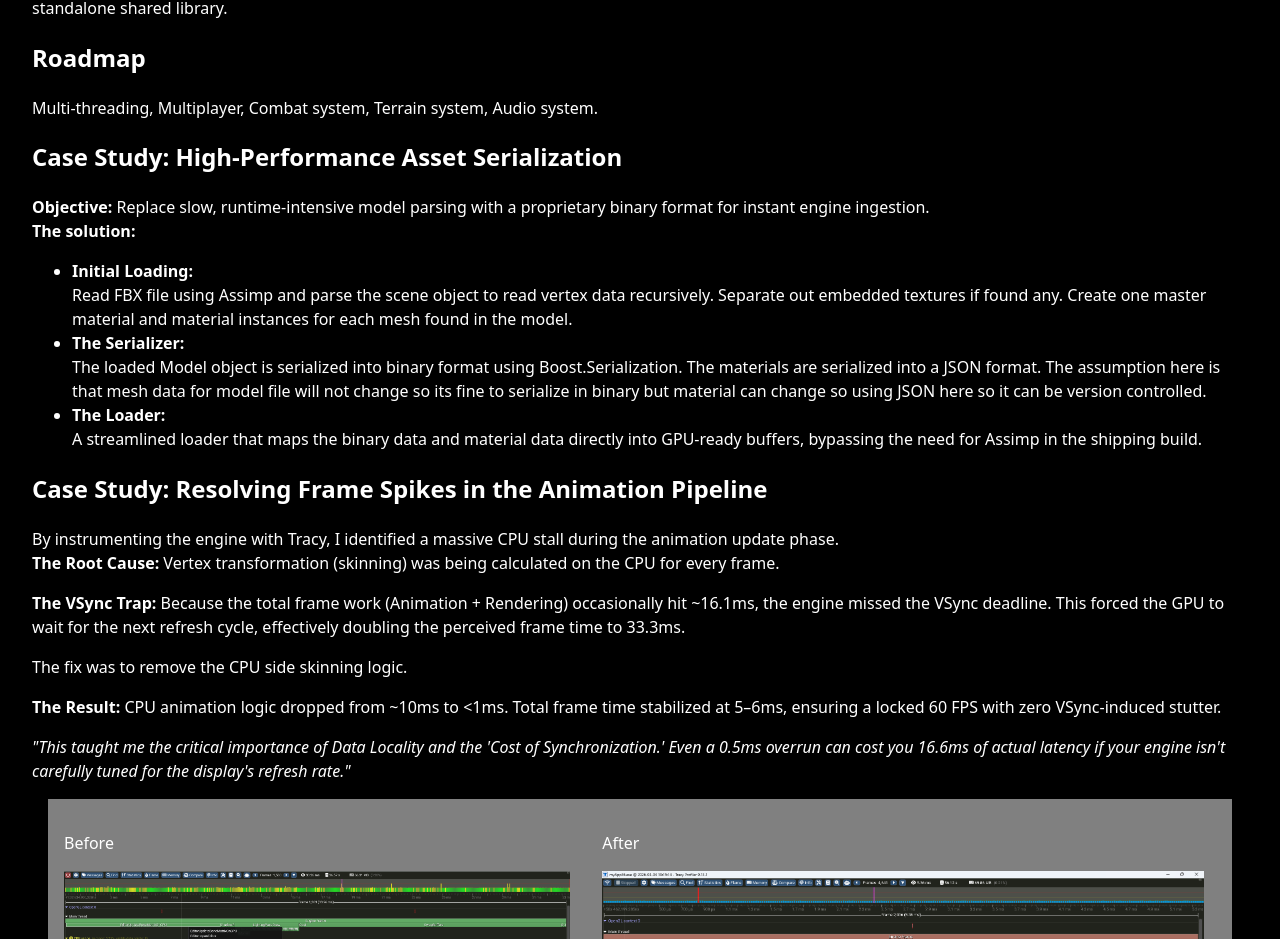
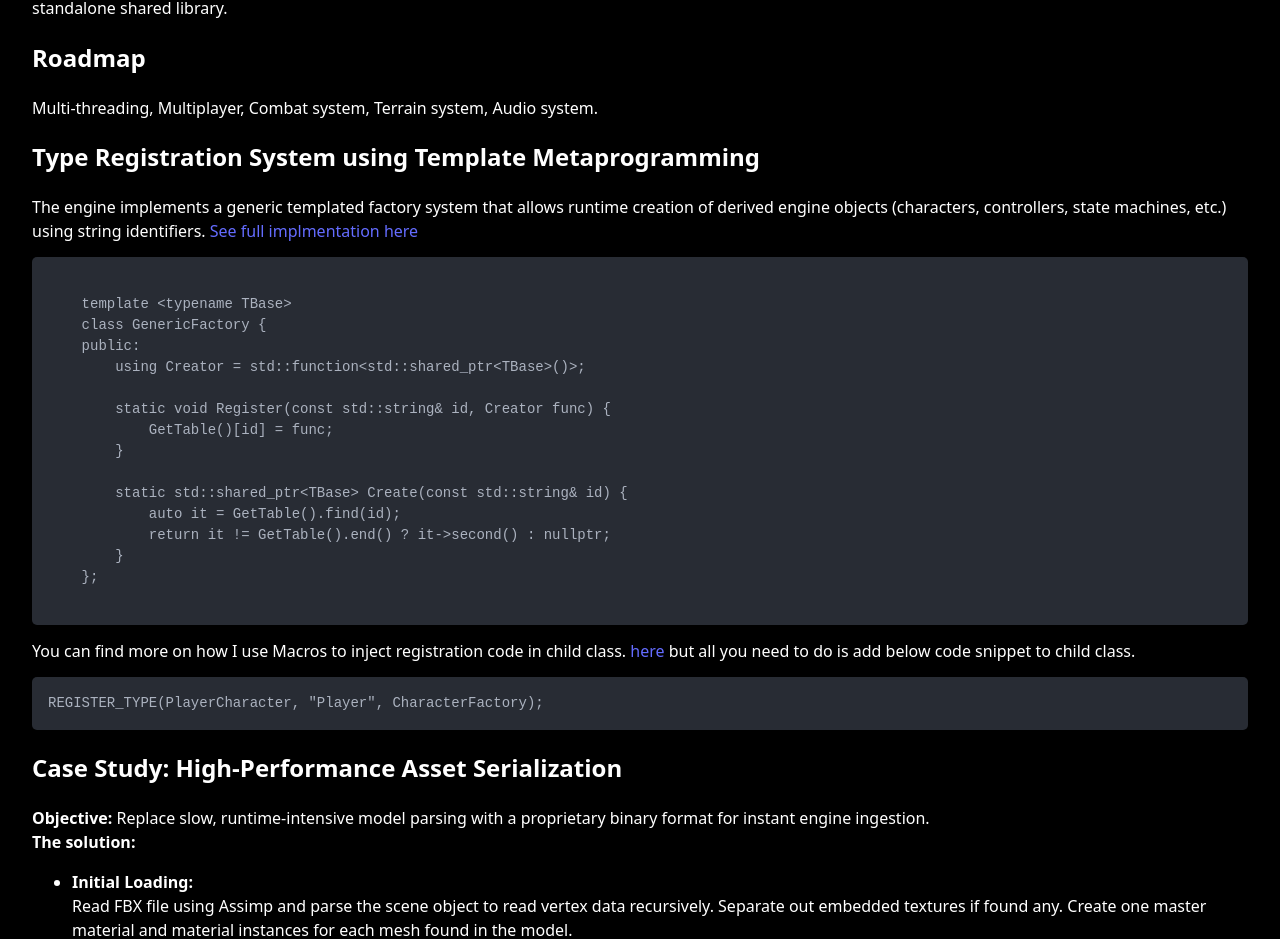
Before and after one commit to Subham0207/mygamedevportfolio, a React (Vite) app: page / in a window 1280 px wide. Shown: the part 1559-2498 px from the top of the page. Built offline with nearby package versions, Linux system fonts and the light colour scheme.

Commit message:
add metaprogramming example

```diff
--- /dev/null
+++ b/src/components/TechHighlight/MetaProgramming.tsx
@@ -0,0 +1,50 @@
+interface PropType{
+codeString: string,
+}
+
+export const CodeSnippet = ({codeString}: PropType) => {
+    return <pre style={{
+        backgroundColor: '#282c34',
+        color: '#abb2bf',
+        padding: '1rem',
+        borderRadius: '5px',
+        overflowX: 'auto',
+        fontSize: '14px',
+        lineHeight: '1.5'
+    }}>
+        <code>{codeString}</code>
+    </pre>
+}
+
+export const MetaProgramming = () => {
+    const classDefstring = `
+    template <typename TBase>
+    class GenericFactory {
+    public:
+        using Creator = std::function<std::shared_ptr<TBase>()>;
+
+        static void Register(const std::string& id, Creator func) {
+            GetTable()[id] = func;
+        }
+
+        static std::shared_ptr<TBase> Create(const std::string& id) {
+            auto it = GetTable().find(id);
+            return it != GetTable().end() ? it->second() : nullptr;
+        }
+    };
+    `
+    return (
+        <div>
+            <h2>Type Registration System using Template Metaprogramming</h2>
+            <div>
+                The engine implements a generic templated factory system that allows runtime creation of derived engine objects (characters, controllers, state machines, etc.) using string identifiers.
+                <a href="https://github.com/Subham0207/game-engine/blob/main/Glitter/Headers/GenericFactory.hpp#L21"> See full implmentation here</a>
+            </div>
+            <div>
+                <CodeSnippet codeString={classDefstring}/>
+            </div>
+            <div>You can find more on how I use Macros to inject registration code in child class.<a href="https://github.com/Subham0207/game-engine/blob/main/Glitter/Headers/GenericFactory.hpp#L57"> here</a> but all you need to do is add below code snippet to child class.</div>
+             <CodeSnippet codeString={`REGISTER_TYPE(PlayerCharacter, "Player", CharacterFactory);`}></CodeSnippet>
+        </div>
+    )
+}
--- a/src/pages/Portfolio.tsx
+++ b/src/pages/Portfolio.tsx
@@ -4,6 +4,7 @@ import { Footer } from "../components/Footer/Footer"
 import { Header } from "../components/Header/Header"
 import { Section } from "../components/Section/Section"
 import { TechHighLight } from "../components/TechHighlight/TechHighLight"
+import { MetaProgramming } from "../components/TechHighlight/MetaProgramming"
 
 interface Section{
     title: string,
@@ -82,6 +83,7 @@ return (
             ))
         }
         </div>
+        <MetaProgramming/>
         <CaseStudy/>
         <CaseStudy2></CaseStudy2>
         <TechHighLight/>
```
